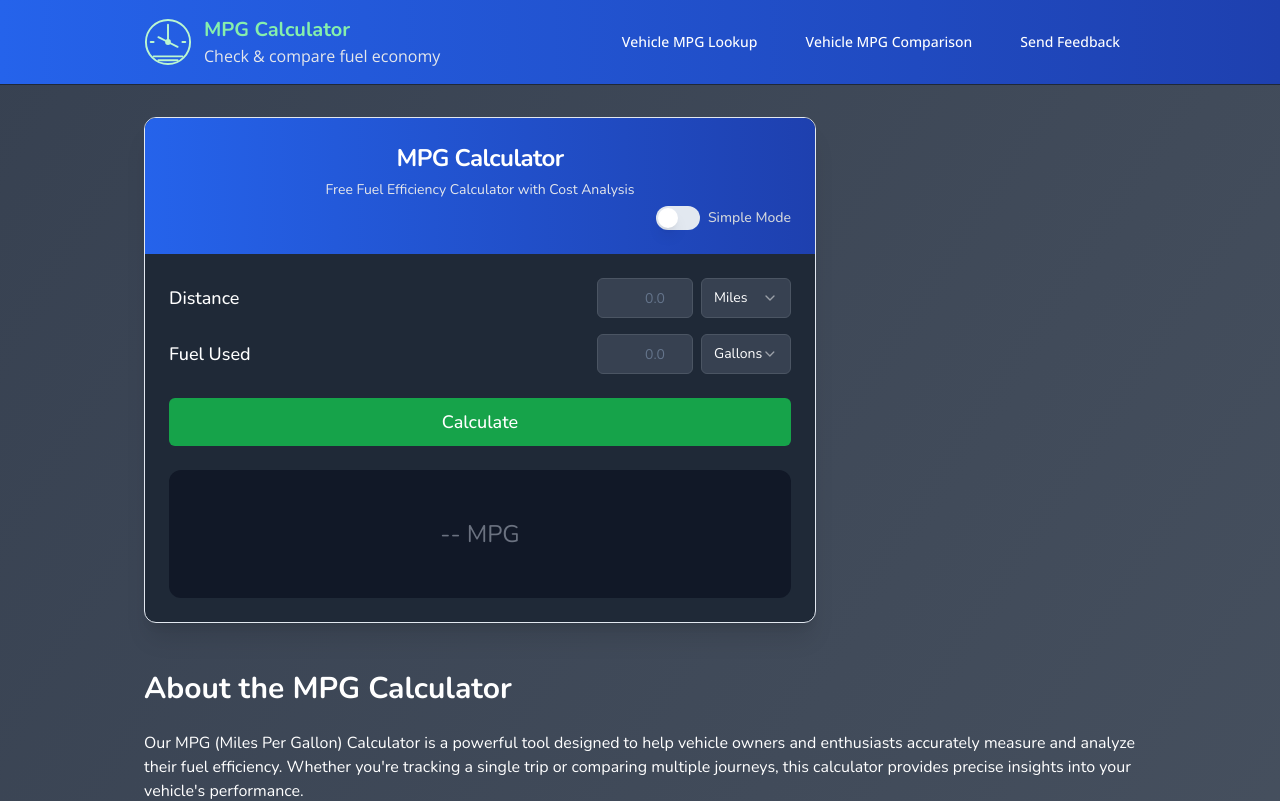
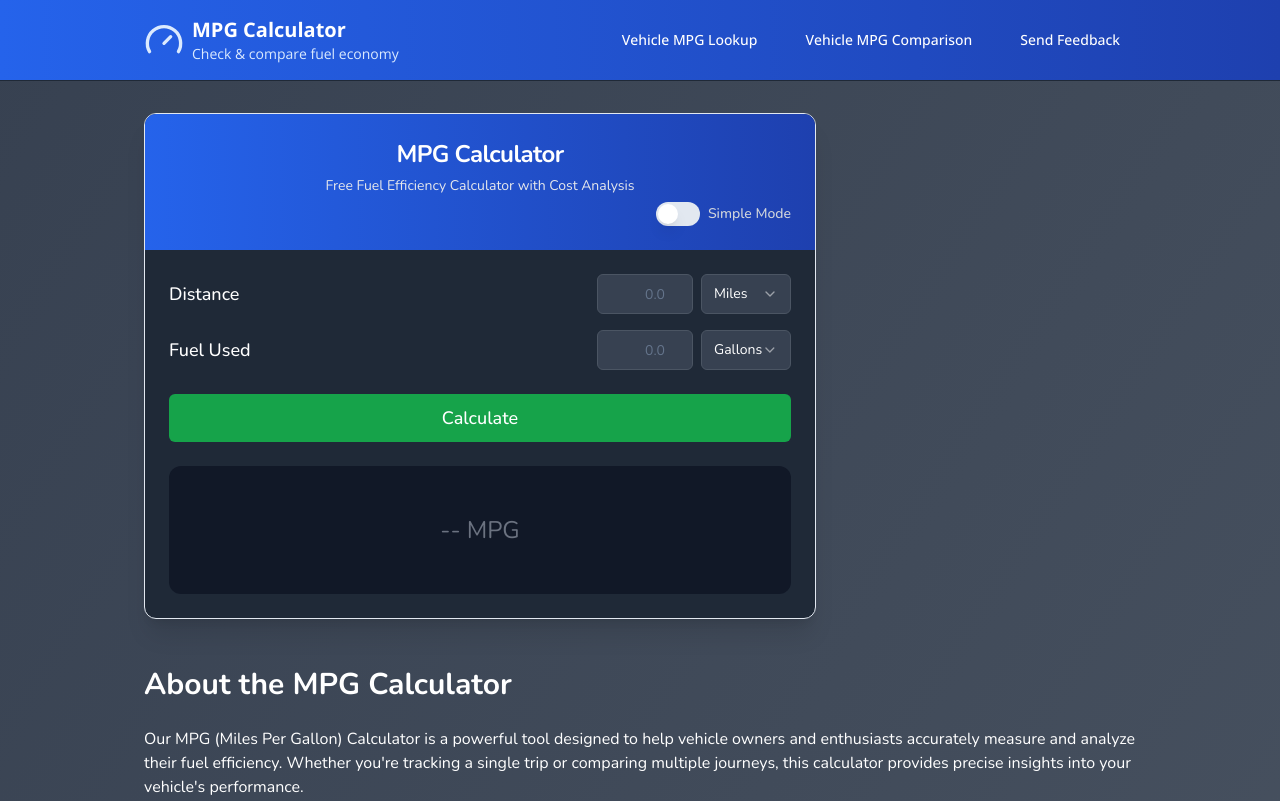
Before and after one commit to nickdelicto/mpgcalculator, a Next.js app: page / in a window 1280 px wide. Shown: the top 801 px of the page. Built offline with nearby package versions, Linux system fonts and the light colour scheme.

Commit message:
Update site logo & favicon

```diff
--- a/app/components/Footer.tsx
+++ b/app/components/Footer.tsx
@@ -31,8 +31,8 @@ export function Footer() {
             <p>MPG Calculator provides accurate fuel efficiency calculations to help you make informed decisions about your vehicle's performance.</p>
             <p className="mt-4">Version: {version}</p>
             <p>Last Updated: {new Date().toLocaleDateString()}</p>
+            </div>
           </div>
-        </div>
         <div className="mt-8 pt-8 border-t border-gray-800 text-center">
           <p>&copy; {currentYear} MPG Calculator. All rights reserved.</p>
           <p className="mt-2">Calculation methodology based on standard MPG formulas.</p>
--- a/app/components/Header.tsx
+++ b/app/components/Header.tsx
@@ -14,12 +14,8 @@ export function Header() {
       <div className="container mx-auto px-4 py-4">
         {/* Desktop and Mobile Layout */}
         <div className="flex justify-between items-center">
-          <Link href="/" className="flex items-center space-x-3">
-            <MPGLogo className="text-green-200 w-10 h-10 sm:w-12 sm:h-12" />
-            <div className="flex flex-col">
-              <span className="text-lg sm:text-xl text-green-300 font-heading font-bold">MPG Calculator</span>
-              <span className="text-sm sm:text-base text-gray-200 font-nunito">Check & compare fuel economy</span>
-            </div>
+          <Link href="/" className="flex items-center">
+            <MPGLogo />
           </Link>
 
           {/* Mobile Menu Button */}
--- a/app/components/MPGLogo.tsx
+++ b/app/components/MPGLogo.tsx
@@ -1,30 +1,19 @@
-import React from 'react'
+import { Gauge } from 'lucide-react'
 
 interface MPGLogoProps {
   className?: string
 }
 
-const MPGLogo: React.FC<MPGLogoProps> = ({ className = "" }) => {
+export default function MPGLogo({ className = "" }: MPGLogoProps) {
   return (
-    <svg
-      className={className}
-      width="50"
-      height="50"
-      viewBox="0 0 50 50"
-      fill="none"
-      xmlns="http://www.w3.org/2000/svg"
-    >
-      <circle cx="25" cy="25" r="23" stroke="currentColor" strokeWidth="2" />
-      <path d="M25 10 L25 25 L35 30" stroke="currentColor" strokeWidth="2" strokeLinecap="round" />
-      <path d="M25 25 L15 20" stroke="currentColor" strokeWidth="2" strokeLinecap="round" />
-      <circle cx="25" cy="25" r="3" fill="currentColor" />
-      <path d="M10 40 L40 40" stroke="currentColor" strokeWidth="2" strokeLinecap="round" />
-      <path d="M15 44 L35 44" stroke="currentColor" strokeWidth="2" strokeLinecap="round" />
-      <path d="M7 25 H10" stroke="currentColor" strokeWidth="2" strokeLinecap="round" />
-      <path d="M40 25 H43" stroke="currentColor" strokeWidth="2" strokeLinecap="round" />
-      <path d="M25 7 V10" stroke="currentColor" strokeWidth="2" strokeLinecap="round" />
-    </svg>
+    <div className={`flex items-center ${className}`}>
+      <div className="flex items-center gap-2">
+        <Gauge className="h-8 w-8 sm:h-10 sm:w-10 text-blue-100" />
+        <div className="flex flex-col">
+          <span className="text-lg sm:text-xl font-bold text-white leading-tight">MPG Calculator</span>
+          <span className="text-xs sm:text-sm text-blue-100 leading-tight">Check & compare fuel economy</span>
+        </div>
+      </div>
+    </div>
   )
 }
-
-export default MPGLogo
```
Also changed, not shown: public/gauge-icon.svg (added), 1 other file (tests, documents, lock files or other folders).
